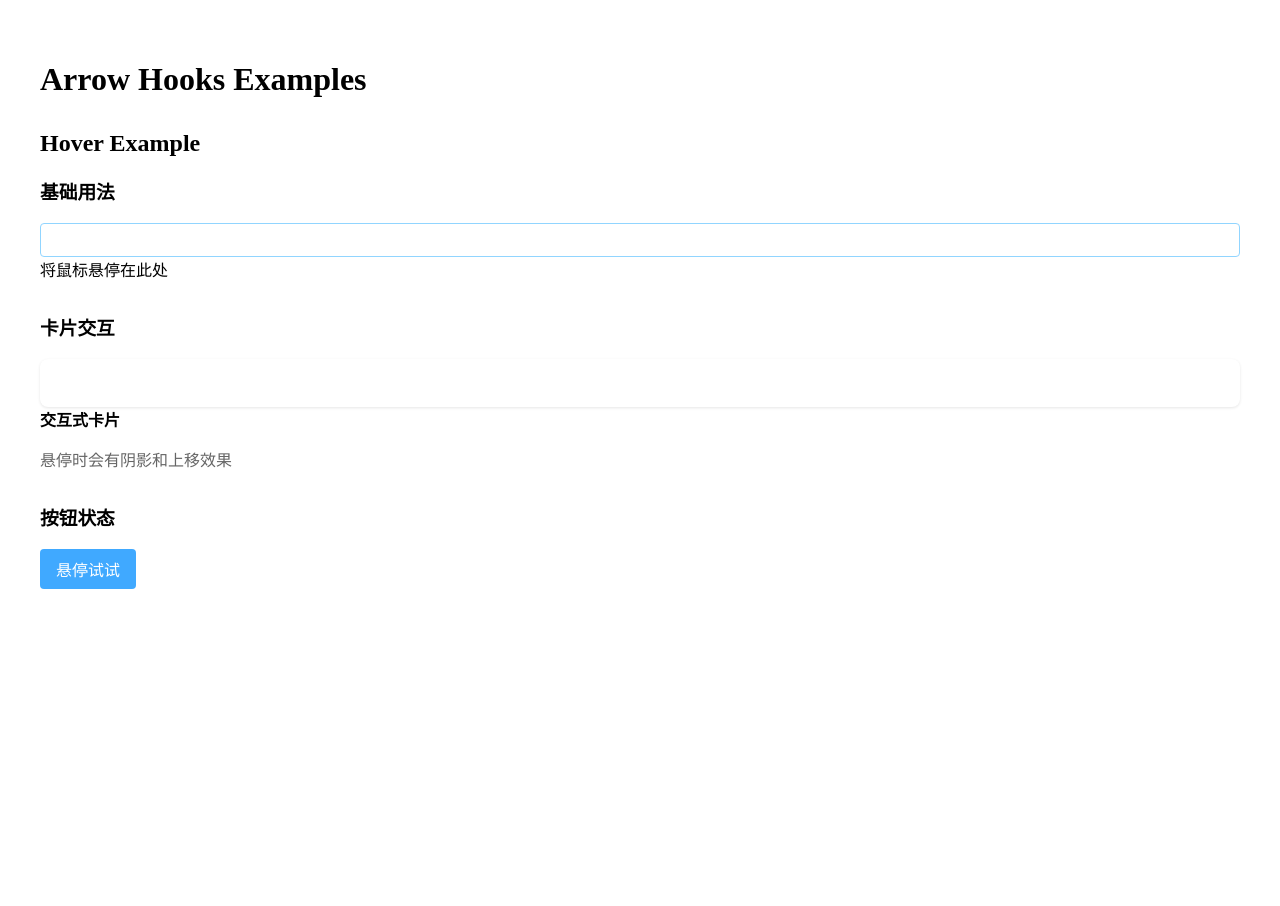
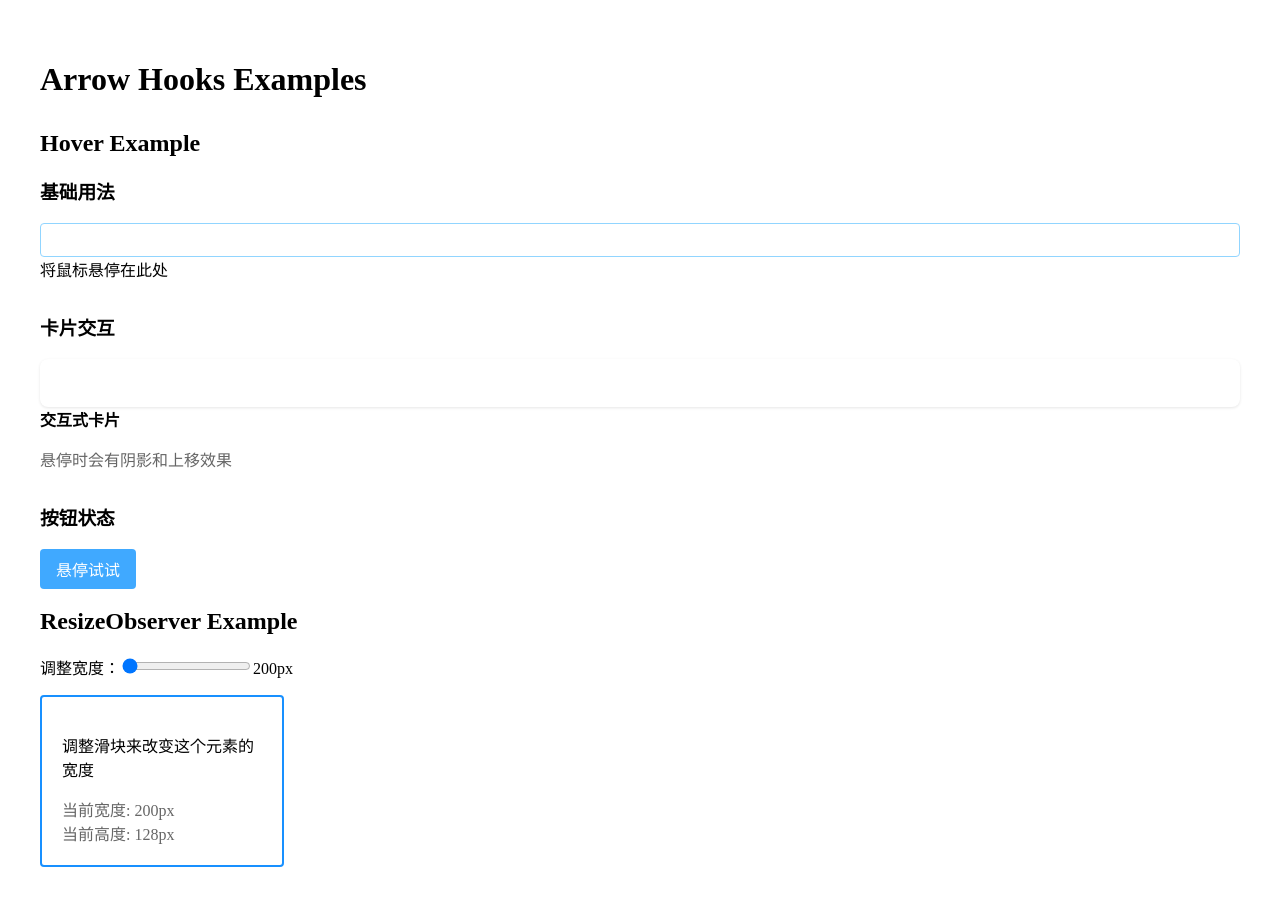
Before and after one commit to Zeno2019/arrow-hooks, a React (Vite) app: page / in a window 1280 px wide. Before the commit the page ends 800 px from the top, so only its background shows below. Built offline with nearby package versions, Linux system fonts and the light colour scheme.

Commit message:
Update: useResizeObserver

```diff
--- a/src/App.tsx
+++ b/src/App.tsx
@@ -4,6 +4,7 @@ import KeyboardEventExample from './hooks/useKeyboardEvent/example';
 import EventListenerExample from './hooks/useEventListener/example';
 import WindowSizeExample from './hooks/useWindowSize/example';
 import HoverExample from './hooks/useHover/example';
+import ResizeObserverExample from './hooks/useResizeObserver/example';
 
 function App() {
   return (
@@ -15,6 +16,7 @@ function App() {
         {/* <EventListenerExample /> */}
         {/* <WindowSizeExample /> */}
         <HoverExample />
+        <ResizeObserverExample />
         {/* Add more examples here */}
       </div>
     </div>
--- /dev/null
+++ b/src/hooks/useResizeObserver/example/index.tsx
@@ -0,0 +1,55 @@
+import React, { useRef, useState, useCallback } from 'react';
+import useResizeObserver from '../index';
+
+const ResizeObserverExample = () => {
+  const ref = useRef<HTMLDivElement>(null);
+  const [size, setSize] = useState({ width: 0, height: 0 });
+  const [width, setWidth] = useState(200);
+
+  const handleResize = useCallback((entry: ResizeObserverEntry) => {
+    const { width, height } = entry.contentRect;
+    setSize({ width, height });
+    console.log('元素尺寸变化:', { width, height });
+  }, []);
+
+  useResizeObserver(ref, handleResize);
+
+  return (
+    <div>
+      <h2>ResizeObserver Example</h2>
+
+      <div style={{ marginBottom: '1rem' }}>
+        <label>
+          调整宽度：
+          <input
+            type="range"
+            min="200"
+            max="600"
+            value={width}
+            onChange={(e) => setWidth(Number(e.target.value))}
+          />
+          {width}px
+        </label>
+      </div>
+
+      <div
+        ref={ref}
+        style={{
+          width: `${width}px`,
+          padding: '20px',
+          border: '2px solid #1890ff',
+          borderRadius: '4px',
+          transition: 'all 0.3s',
+        }}
+      >
+        <p>调整滑块来改变这个元素的宽度</p>
+        <div style={{ marginTop: '1rem', color: '#666' }}>
+          <div>当前宽度: {Math.round(size.width)}px</div>
+          <div>当前高度: {Math.round(size.height)}px</div>
+        </div>
+      </div>
+    </div>
+  );
+};
+
+export default ResizeObserverExample;
--- /dev/null
+++ b/src/hooks/useResizeObserver/index.ts
@@ -0,0 +1,42 @@
+import { useEffect, useRef } from 'react';
+import { isBrowser } from '../../util';
+
+type ResizeCallback = (entry: ResizeObserverEntry) => void;
+
+/**
+ * 监听 DOM 元素尺寸变化并执行回调的 Hook
+ * @param ref - 要监听的元素引用
+ * @param callback - 尺寸变化时的回调函数
+ * @param options - ResizeObserver 的配置选项
+ */
+function useResizeObserver<T extends HTMLElement>(
+  ref: React.RefObject<T>,
+  callback: ResizeCallback,
+  options?: ResizeObserverOptions
+): void {
+  const observerRef = useRef<ResizeObserver>();
+
+  useEffect(() => {
+    if (!isBrowser || !ref.current || !window.ResizeObserver) {
+      return;
+    }
+
+    const element = ref.current;
+    observerRef.current = new ResizeObserver((entries) => {
+      if (!Array.isArray(entries) || !entries.length) {
+        return;
+      }
+      callback(entries[0]);
+    });
+
+    observerRef.current.observe(element, options);
+
+    return () => {
+      if (observerRef.current) {
+        observerRef.current.disconnect();
+      }
+    };
+  }, [ref, callback, options]);
+}
+
+export default useResizeObserver;
--- a/src/index.ts
+++ b/src/index.ts
@@ -2,3 +2,4 @@ export { default as useKeyboardEvent } from './hooks/useKeyboardEvent';
 export { default as useEventListener } from './hooks/useEventListener';
 export { default as useWindowSize } from './hooks/useWindowSize';
 export { default as useHover } from './hooks/useHover';
+export { default as useResizeObserver } from './hooks/useResizeObserver';
```
Also changed, not shown: 2 other files (tests, documents, lock files or other folders).
